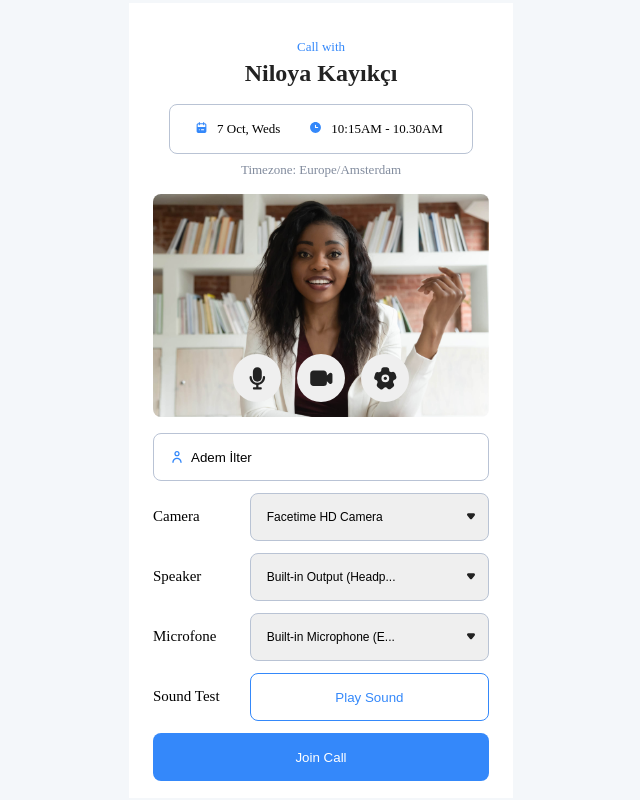
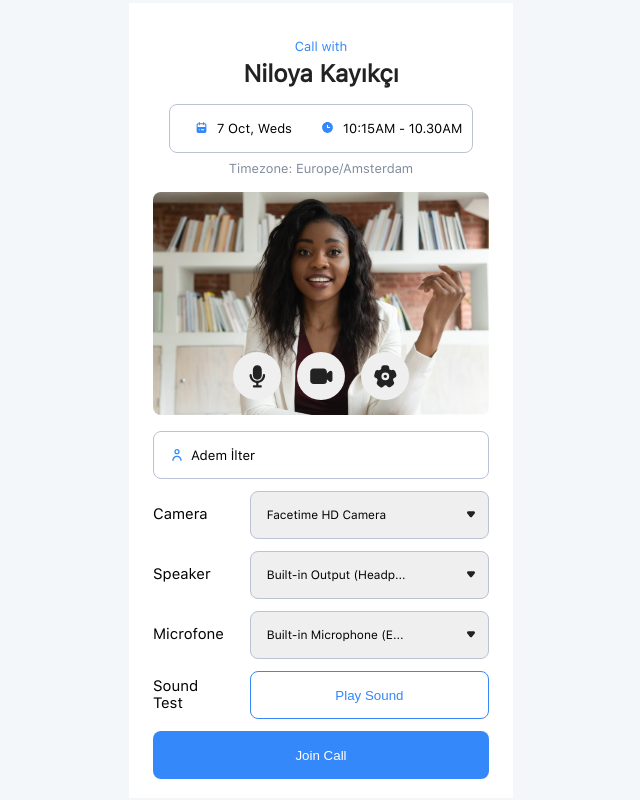
Before and after one commit to SafaElmali/superpeer-ui-developer-challenge, a Next.js app: page / in a window 1280 px wide. Shown: the whole page, without its empty margins (319-959 px from the left). Built offline with nearby package versions, Linux system fonts and the light colour scheme.

Commit message:
feat: add font-face

```diff
--- a/components/Dropdown/styles.module.css
+++ b/components/Dropdown/styles.module.css
@@ -6,6 +6,7 @@
   font-size: 12px;
   appearance: none;
   flex: 1;
+  font-family: "SF-Pro-Text";
 }
 
 .dropdownWrapper {
--- a/components/Input/styles.module.css
+++ b/components/Input/styles.module.css
@@ -10,6 +10,7 @@
 }
 
 .wrapper input {
+  font-family: "SF-Pro-Text";
   border: none;
   margin: 0px 6px;
 }
--- a/components/font-face.js
+++ b/components/font-face.js
@@ -2,10 +2,10 @@ const FontFace = () => (
   <style jsx global>
     {`
       @font-face {
-        font-family: "SF Pro Display";
+        font-family: "SF-Pro-Text";
         font-style: normal;
         font-display: swap;
-        src: url("/fonts/SFPro.ttf") format("truetype");
+        src: url("/fonts/SFProText-Regular.ttf") format("truetype");
       }
     `}
   </style>
--- a/pages/_app.js
+++ b/pages/_app.js
@@ -1,11 +1,12 @@
+import Head from "next/head";
 import FontFace from "../components/font-face";
 import "../styles/globals.css";
 
 function MyApp({ Component, pageProps }) {
   return (
     <>
+      <FontFace />
       <Component {...pageProps} />
-      <FontFace />
     </>
   );
 }
--- a/styles/globals.css
+++ b/styles/globals.css
@@ -2,6 +2,10 @@
   margin: 0;
   padding: 0;
   box-sizing: border-box;
+}
+
+body {
+  font-family: "SF-Pro-Text";
 }
 
 main {
```
Also changed, not shown: public/fonts/SFProText-Regular.ttf (renamed from public/fonts/SFPro.ttf).
